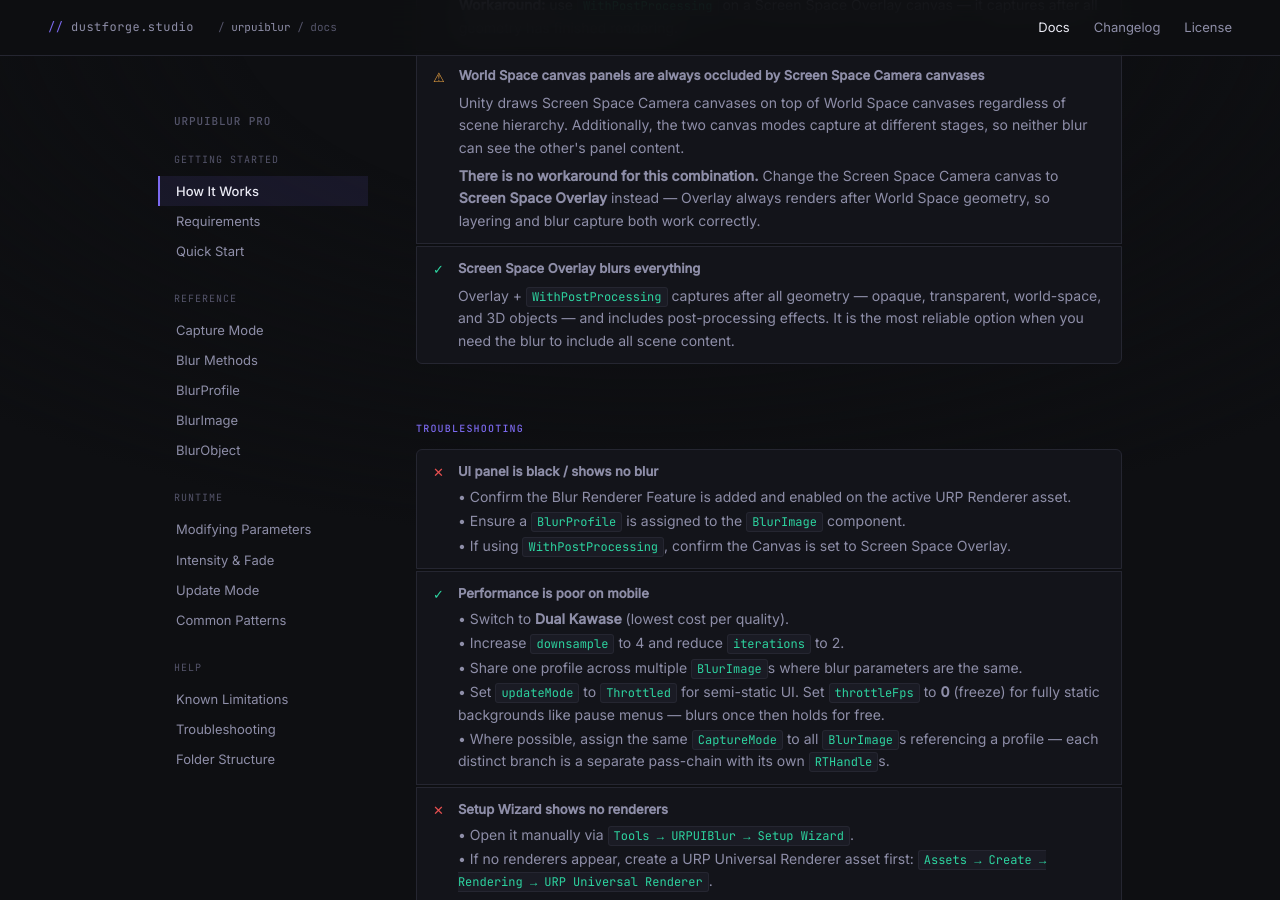
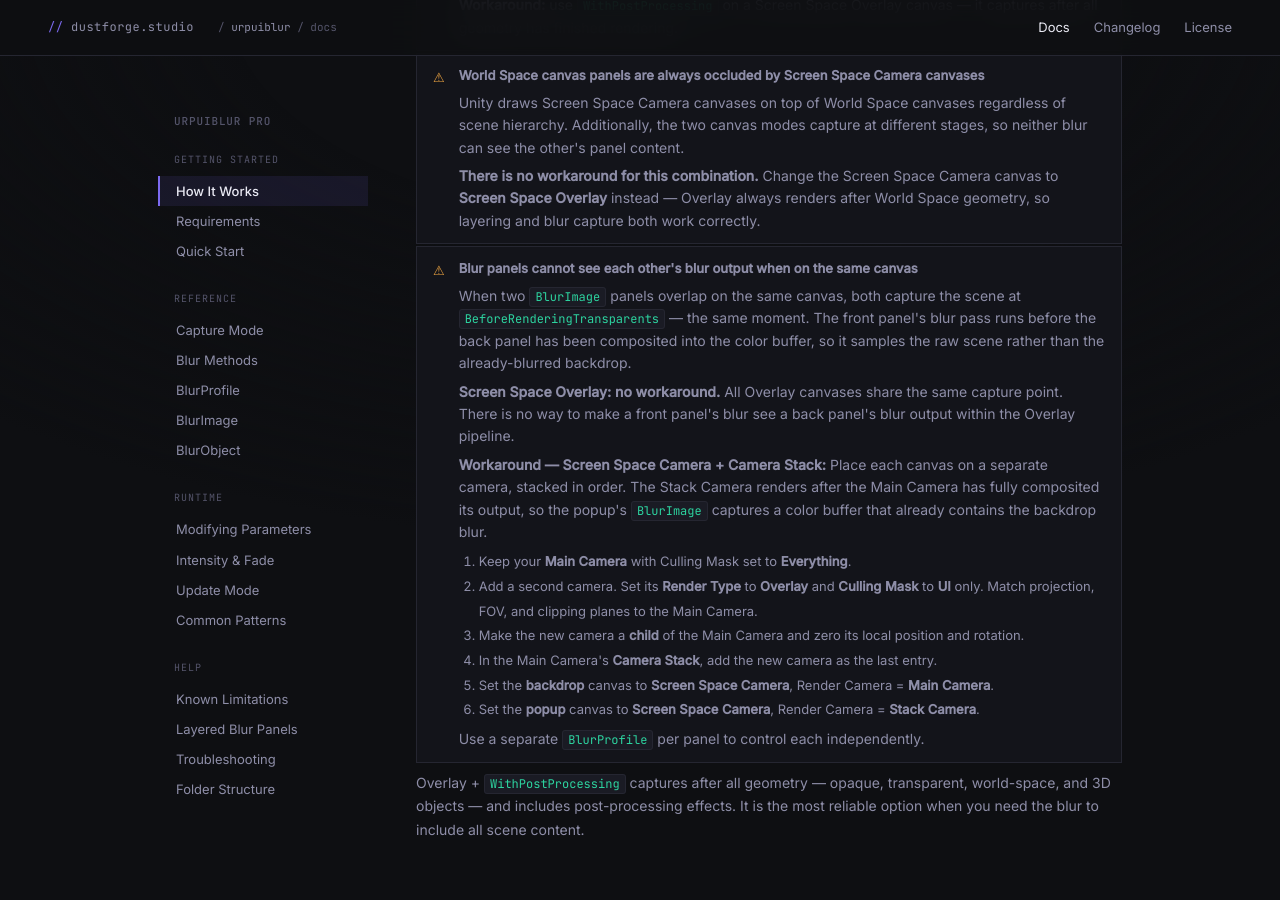
Before and after one commit to dustforgestudio/dustforgestudio.github.io, a Jekyll site: the page urpuiblur/docs/index.html, which Jekyll copies as it is, in a window 1280 px wide and 900 px high, scrolled down 10923 px. Built offline with Jekyll 4.4.1, drawn with Linux system fonts in a browser that asks for light colours.

Commit message:
Update index.html

```diff
--- a/urpuiblur/docs/index.html
+++ b/urpuiblur/docs/index.html
@@ -411,6 +411,7 @@
             <div class="aside-section">
                 <div class="aside-label">Help</div>
                 <a class="aside-link" href="#limitations">Known Limitations</a>
+                <a class="aside-link" href="#layered-blur">Layered Blur Panels</a>
                 <a class="aside-link" href="#troubleshooting">Troubleshooting</a>
                 <a class="aside-link" href="#folder-structure">Folder Structure</a>
             </div>
@@ -914,11 +915,42 @@
                         </div>
                     </div>
                 </div>
-                <div class="item">
+                <div class="item" id="layered-blur">
                     <div class="item-row">
-                        <div class="item-icon yes">&#10003;</div>
+                        <div style="flex-shrink:0; margin-top:2px; color:var(--orange);">&#9888;</div>
                         <div>
-                            <strong>Screen Space Overlay blurs everything</strong>
+                            <strong>Blur panels cannot see each other's blur output when on the same canvas</strong>
+                            <p style="margin-top:6px; margin-bottom:6px;">
+                                When two <code>BlurImage</code> panels overlap on the same canvas, both capture the scene
+                                at <code>BeforeRenderingTransparents</code> &mdash; the same moment. The front panel's
+                                blur pass runs before the back panel has been composited into the color buffer, so it
+                                samples the raw scene rather than the already-blurred backdrop.
+                            </p>
+                            <p style="margin-bottom:6px;">
+                                <strong>Screen Space Overlay: no workaround.</strong> All Overlay canvases share
+                                the same capture point. There is no way to make a front panel's blur see a back
+                                panel's blur output within the Overlay pipeline.
+                            </p>
+                            <p style="margin-bottom:6px;">
+                                <strong>Workaround &mdash; Screen Space Camera + Camera Stack:</strong>
+                                Place each canvas on a separate camera, stacked in order. The Stack Camera renders
+                                after the Main Camera has fully composited its output, so the popup's
+                                <code>BlurImage</code> captures a color buffer that already contains the backdrop blur.
+                            </p>
+                            <ol style="margin:0 0 6px 20px; font-size:13px; color:var(--text-muted); line-height:1.9;">
+                                <li>Keep your <strong>Main Camera</strong> with Culling Mask set to <strong>Everything</strong>.</li>
+                                <li>Add a second camera. Set its <strong>Render Type</strong> to <strong>Overlay</strong> and <strong>Culling Mask</strong> to <strong>UI</strong> only. Match projection, FOV, and clipping planes to the Main Camera.</li>
+                                <li>Make the new camera a <strong>child</strong> of the Main Camera and zero its local position and rotation.</li>
+                                <li>In the Main Camera's <strong>Camera Stack</strong>, add the new camera as the last entry.</li>
+                                <li>Set the <strong>backdrop</strong> canvas to <strong>Screen Space Camera</strong>, Render Camera = <strong>Main Camera</strong>.</li>
+                                <li>Set the <strong>popup</strong> canvas to <strong>Screen Space Camera</strong>, Render Camera = <strong>Stack Camera</strong>.</li>
+                            </ol>
+                            <p style="margin-bottom:0;">
+                                Use a separate <code>BlurProfile</code> per panel to control each independently.
+                            </p>
+                        </div>
+                    </div>
+                </div>
                             <p style="margin-top:6px; margin-bottom:0;">Overlay + <code>WithPostProcessing</code> captures after all geometry &mdash; opaque, transparent, world-space, and 3D objects &mdash; and includes post-processing effects. It is the most reliable option when you need the blur to include all scene content.</p>
                         </div>
                     </div>
```
